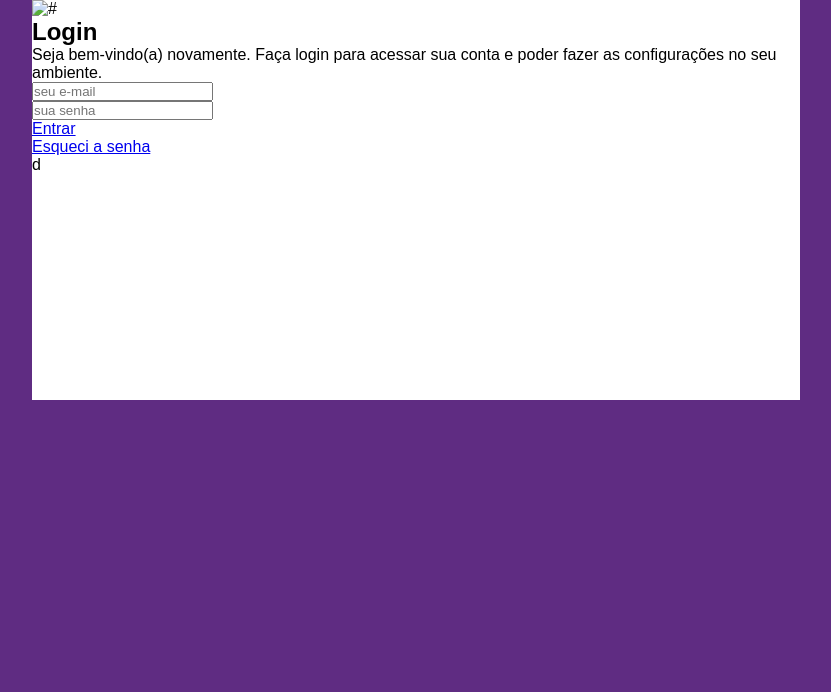
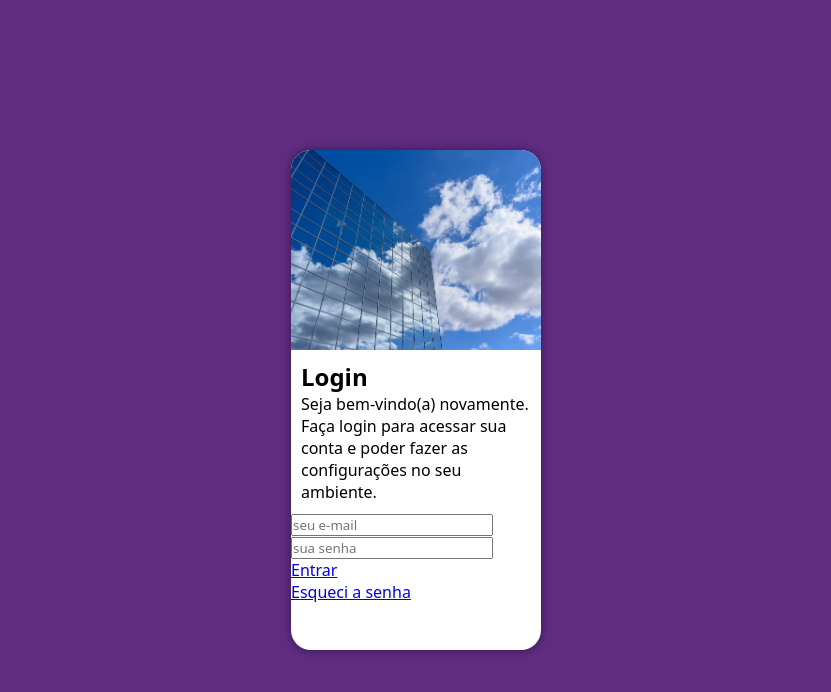
Before and after one commit to matheusprat/projeto-login, a plain HTML site: page index.html in a window 1280 px wide. Shown: the whole page, without its empty margins (224-1055 px from the left). Drawn offline with Linux system fonts and the light colour scheme.

Commit message:
Atualizando site

```diff
--- a/estilos/style.css
+++ b/estilos/style.css
@@ -7,21 +7,48 @@
 */
 
 * {
+    font-family: system-ui, -apple-system, BlinkMacSystemFont, 'Segoe UI', Roboto, Oxygen, Ubuntu, Cantarell, 'Open Sans', 'Helvetica Neue', sans-serif;
     margin: 0px;
     padding: 0px;
+    box-sizing: border-box;
 }
 
 body, html {
-    font-family: Arial, Helvetica, sans-serif;
+    background-color: #5f2c82;
+    height: 100vh;
+    width: 100vw;
 }
 
-body {
-    background-color: #5f2c82;
+main {
+    position: relative;
+    height: 100vh;
+    width: 100vw;
 }
 
-section {
+section#login {
+    position: absolute;
+    top: 50%;
+    left: 50%;
+    transform: translate(-50%, -50%);
+    overflow: hidden;
+
     background-color: white;
-    height: 50vh;
-    width: 60vw;
-    margin: auto;
+    width:  250px;
+    height: 500px;
+    border-radius: 20px;
+    box-shadow: 0px 0px 10px rgba(0, 0, 0, 0.452);
 }
+
+section#login > div#imagem {
+    display: block;
+    background-image: url(../imagens/espelhado.jpg);
+    height: 200px;
+    background-size: cover;
+    background-repeat: no-repeat;
+    background-position: center top;
+}
+
+section#login > div#formulario {
+    display: block;
+    padding: 10px;
+}
--- a/index.html
+++ b/index.html
@@ -10,7 +10,7 @@
     <main>
         <section id="login">
             <div id="imagem">
-                <img src="#" alt="#">
+                <!-- Aqui vai uma imagem no CSS -->
             </div>
             <div id="formulario">
                 <h1>Login</h1>
@@ -20,7 +20,7 @@
 
                 <div>
                     <label for="iname"></label>
-                    <input type="text" name="name" id="iname" required placeholder="seu e-mail">
+                    <input type="email" name="name" id="iname" required placeholder="seu e-mail">
                 </div>
 
                 <div>
@@ -32,7 +32,7 @@
                 <p><a href="#">Entrar</a></p>
             </div>
             <div>
-                <p><a href="#">Esqueci a senha</a></p>d
+                <p><a href="#">Esqueci a senha</a></p>
             </div>
         </section>
     </main>
```
